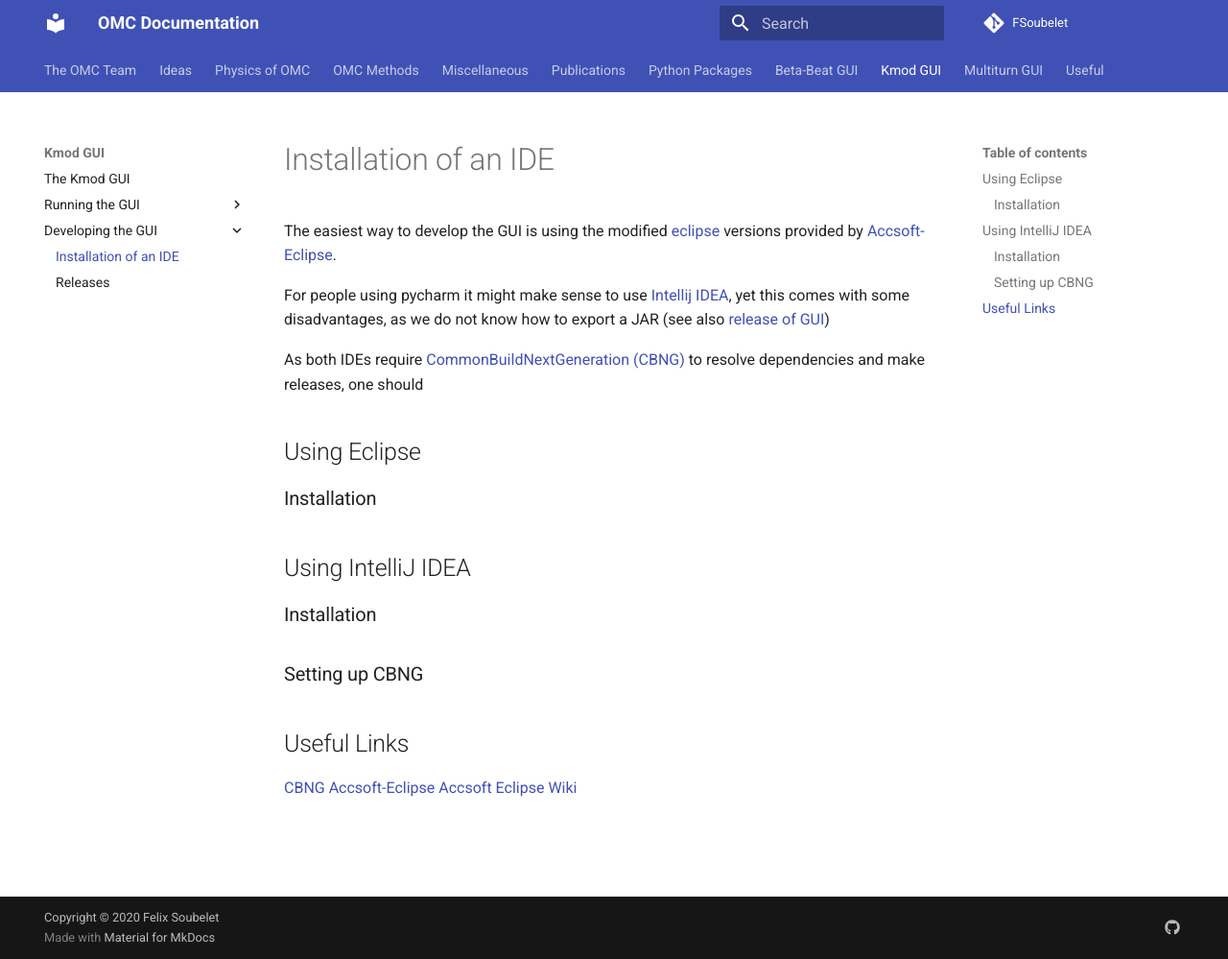
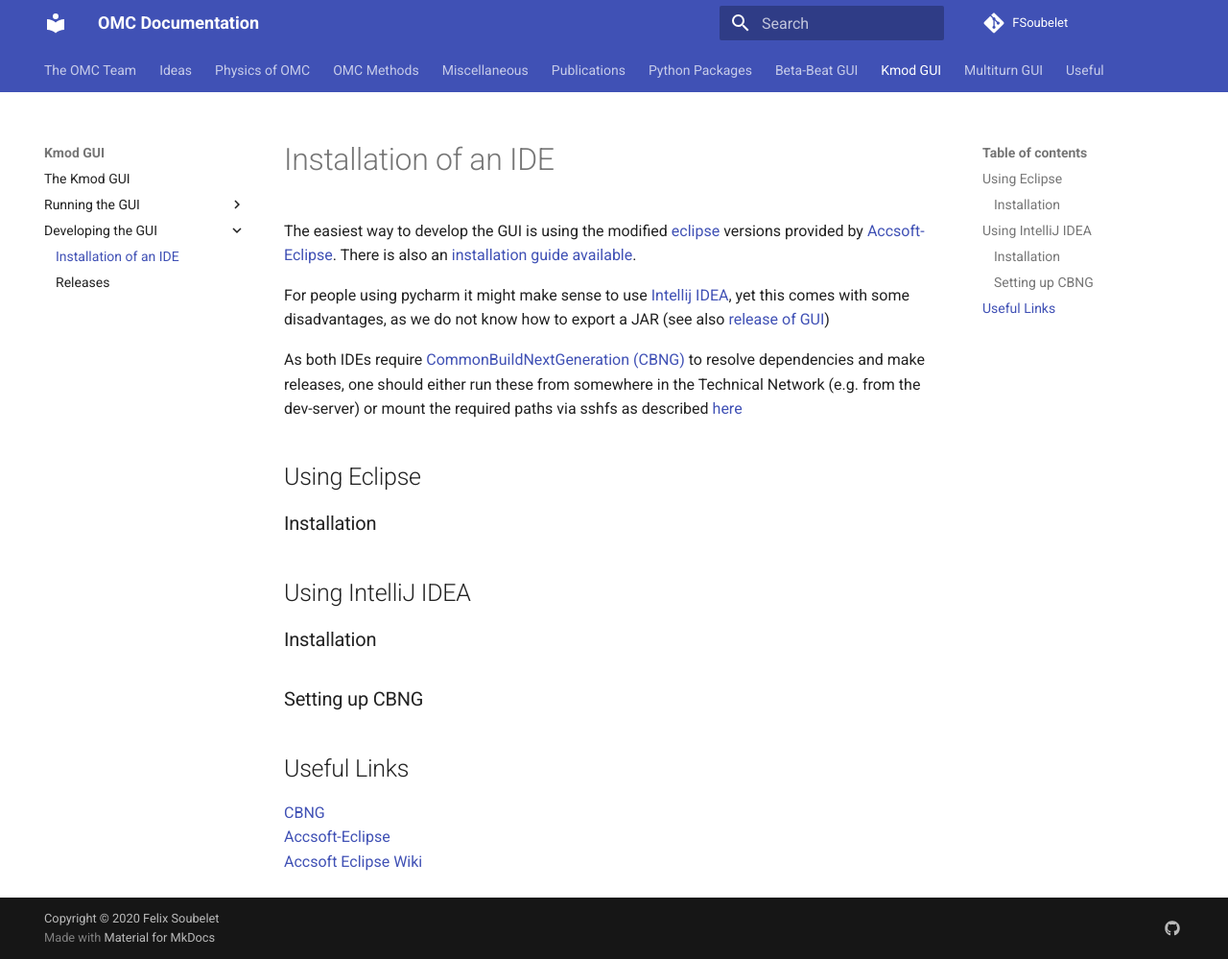
Before and after one commit to pylhc/pylhc.github.io, an MkDocs documentation site: the page built from docs/guis/development/ide_install.md, in a window 1280 px wide and 999 px high. Shown: the whole window at 96% size. Built offline with MkDocs 1.6.1 and Material for MkDocs 9.7.7, drawn with Linux system fonts in a browser that asks for light colours.

Commit message:
Quick fixes in the morning

```diff
--- a/docs/guis/development/ide_install.md
+++ b/docs/guis/development/ide_install.md
@@ -1,12 +1,12 @@
 # Installation of an IDE
-The easiest way to develop the GUI is using the modified [eclipse](#using-eclipse) versions provided by [Accsoft-Eclipse](http://eclipse.cern.ch/).
+The easiest way to develop the GUI is using the modified [eclipse](#using-eclipse) versions provided by [Accsoft-Eclipse](accsoft_eclipse).
+There is also an [installation guide available](accsoft_eclipse_wiki).
 
 For people using pycharm it might make sense to use [Intellij IDEA](#using-intellij-idea), yet this comes with some disadvantages,
 as we do not know how to export a JAR (see also [release of GUI](releases.md))
 
-As both IDEs require [CommonBuildNextGeneration (CBNG)](https://wikis.cern.ch/display/DVTLS/CBNG) to resolve dependencies and make releases, one should
-
-
+As both IDEs require [CommonBuildNextGeneration (CBNG)](cbng_wiki) to resolve dependencies and make releases,
+one should either run these from somewhere in the Technical Network (e.g. from the dev-server) or mount the required paths via sshfs as described [here]()
 
 
 
--- a/mkdocs.yml
+++ b/mkdocs.yml
@@ -129,6 +129,6 @@
       - The Multiturn GUI: guis/multiturn/gui.md
       - Running the GUI: guis/multiturn/running.md
   - Useful:
+      - Tricks: general/tricks.md
       - Links: general/links.md
-      - Tricks: general/tricks.md
       - Publications: general/publications.md
```
Also changed, not shown: other parts of docs/guis/development/ide_install.md (+8 -3 lines), docs/general/tricks.md (+8 -3 lines), docs/index.md (+4 -3 lines).
